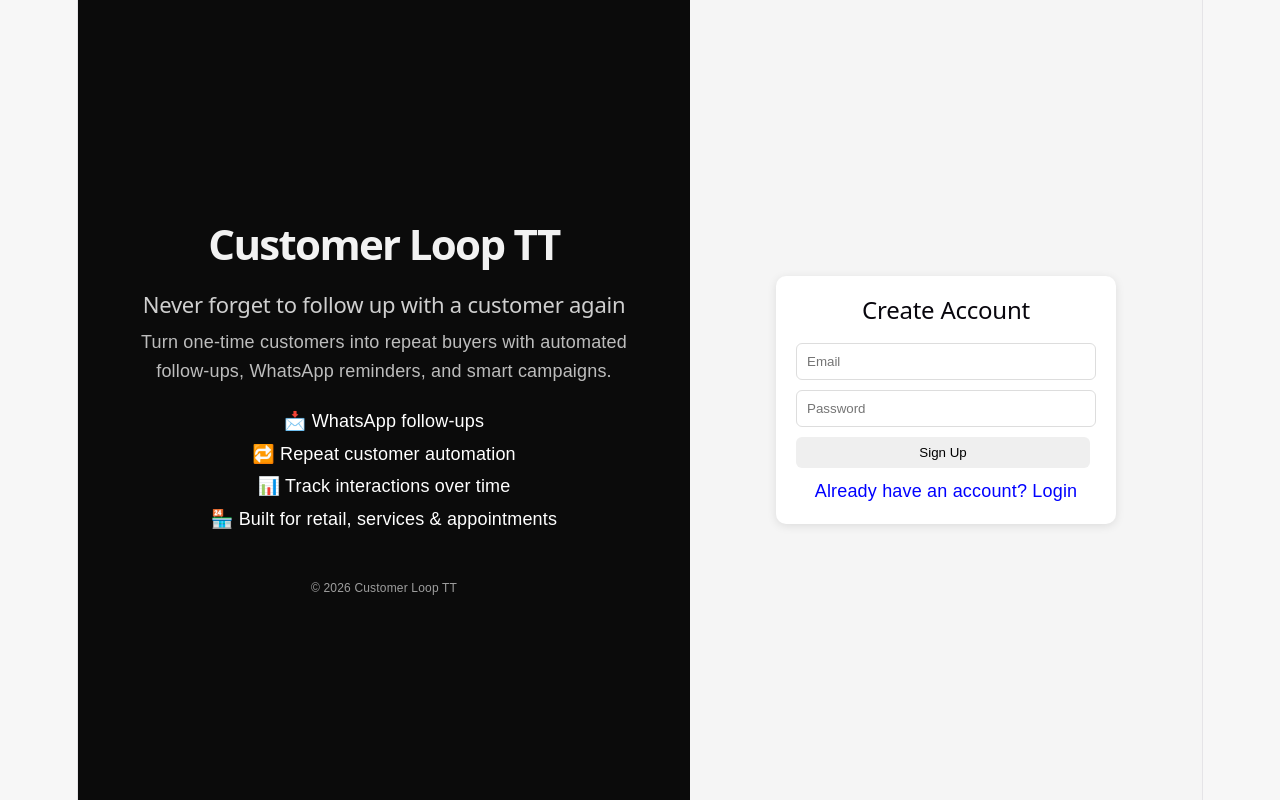
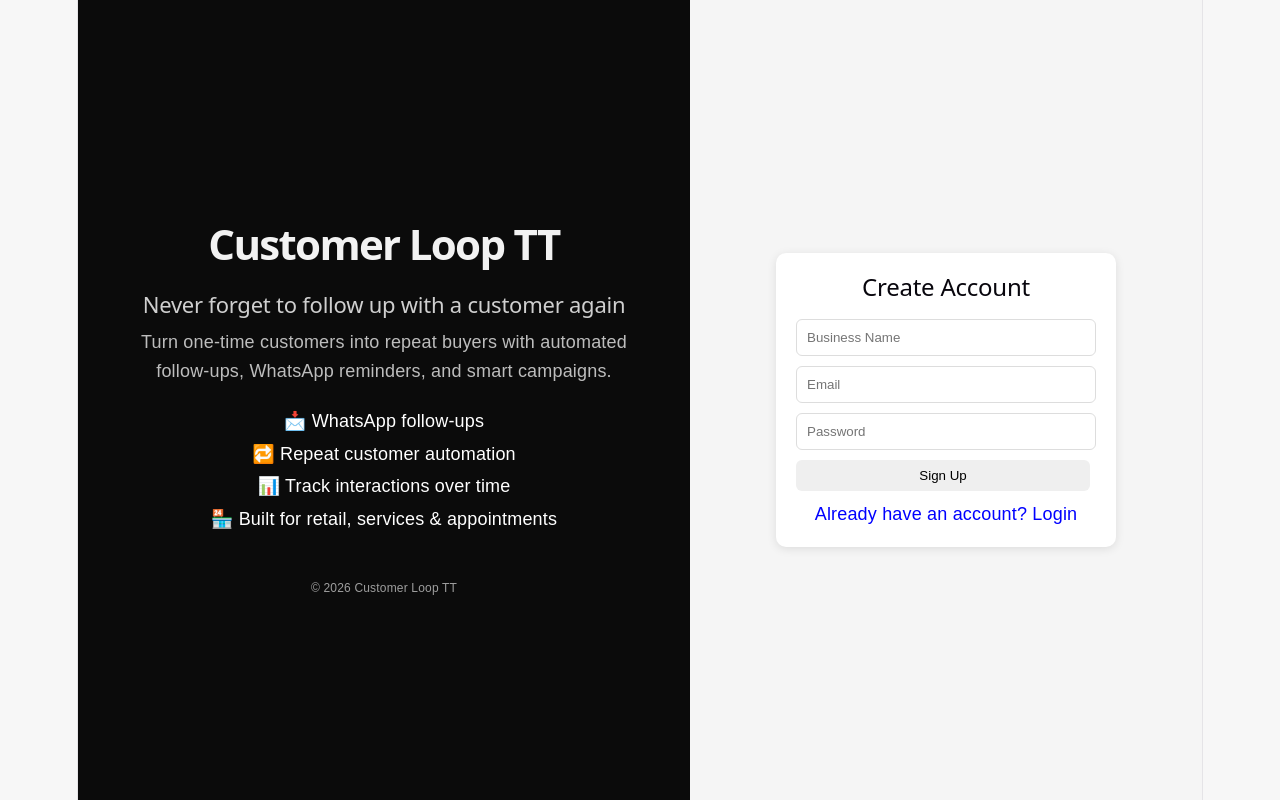
Before and after one commit to extrahandstt/customerloop-tt, a React (Vite) app: page /login in a window 1280 px wide. Both pictures are taken after a click on the element "Create a new account". Built offline with nearby package versions, Linux system fonts and the light colour scheme.

Commit message:
Add business name signup and profile creation

```diff
--- a/src/pages/Login.jsx
+++ b/src/pages/Login.jsx
@@ -7,32 +7,50 @@
   const [email, setEmail] = useState("");
   const [password, setPassword] = useState("");
   const [isSignup, setIsSignup] = useState(false);
+const [businessName, setBusinessName] = useState("");
 
   const handleAuth = async () => {
+
   if (isSignup) {
+
+    if (!businessName?.trim()) {
+      alert("Please enter your business name");
+      return;
+    }
+
     const { data, error } = await supabase.auth.signUp({
       email,
       password,
     });
-
-    console.log(data);
-    console.log(error);
 
     if (error) {
       alert(error.message);
       return;
     }
 
-    alert("Account created sucessfully");
+    if (data.user) {
+      const { error: profileError } = await supabase
+        .from("business_profiles")
+        .insert({
+          user_id: data.user.id,
+          business_name: businessName,
+          trial_start: new Date().toISOString(),
+        });
+
+      if (profileError) {
+        console.log(profileError);
+        alert(profileError.message);
+        return;
+      }
+    }
+
+    alert("Account created successfully!");
   } else {
     const { data, error } =
       await supabase.auth.signInWithPassword({
         email,
         password,
       });
-
-    console.log(data);
-    console.log(error);
 
     if (error) {
       alert(error.message);
@@ -92,7 +110,13 @@
 
         <div style={styles.card}>
           <h2>{isSignup ? "Create Account" : "Login"}</h2>
-
+{isSignup && (
+  <input
+    placeholder="Business Name"
+    value={businessName}
+    onChange={(e) => setBusinessName(e.target.value)}
+  />
+)}
           <input
             placeholder="Email"
             value={email}
```
